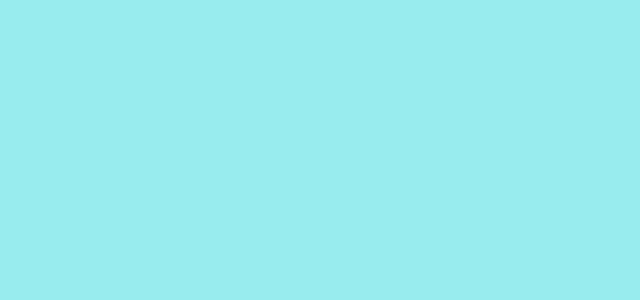
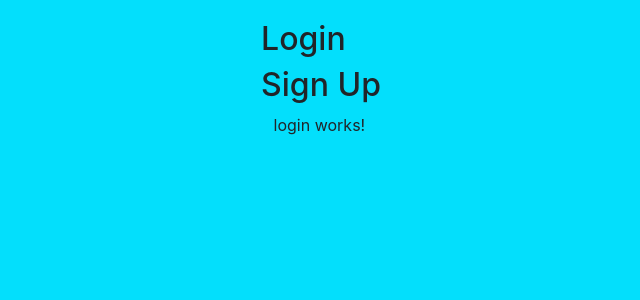
Before and after one commit to mlatif01/Bug-Tracker, an Angular app in the folder Angular/: page /user/login in a window 1280 px wide. Before the commit this address led to /. Shown: the top 300 px of the page, without its empty margins (319-959 px from the left). Built offline with nearby package versions, Linux system fonts and the light colour scheme.

Commit message:
added login component; added router links for sign in/sign up

```diff
--- a/Angular/src/app/app-routing.module.ts
+++ b/Angular/src/app/app-routing.module.ts
@@ -2,13 +2,15 @@ import { NgModule } from '@angular/core';
 import { Routes, RouterModule } from '@angular/router';
 import { UserComponent } from './user/user.component';
 import { RegistrationComponent } from './user/registration/registration.component';
+import { LoginComponent } from './user/login/login.component';
 
 
 const routes: Routes = [
   {path: '', redirectTo: '/user/registration', pathMatch: 'full'},
   {path: 'user', component: UserComponent,
   children: [
-    {path: 'registration', component: RegistrationComponent}
+    {path: 'registration', component: RegistrationComponent},
+    {path: 'login', component: LoginComponent}
   ]}
 ];
 
--- a/Angular/src/app/app.module.ts
+++ b/Angular/src/app/app.module.ts
@@ -10,12 +10,14 @@ import { AppComponent } from './app.component';
 import { UserComponent } from './user/user.component';
 import { RegistrationComponent } from './user/registration/registration.component';
 import { UserService } from './shared/user.service';
+import { LoginComponent } from './user/login/login.component';
 
 @NgModule({
   declarations: [
     AppComponent,
     UserComponent,
-    RegistrationComponent
+    RegistrationComponent,
+    LoginComponent
   ],
   imports: [
     BrowserModule,
--- /dev/null
+++ b/Angular/src/app/user/login/login.component.html
@@ -0,0 +1 @@
+<p>login works!</p>
--- /dev/null
+++ b/Angular/src/app/user/login/login.component.ts
@@ -0,0 +1,15 @@
+import { Component, OnInit } from '@angular/core';
+
+@Component({
+  selector: 'app-login',
+  templateUrl: './login.component.html',
+  styles: []
+})
+export class LoginComponent implements OnInit {
+
+  constructor() { }
+
+  ngOnInit() {
+  }
+
+}
--- a/Angular/src/app/user/user.component.html
+++ b/Angular/src/app/user/user.component.html
@@ -1,5 +1,13 @@
-<div class="container">
-    <div class="col-md-8 offset-md-2">
-      <router-outlet></router-outlet>
+<div class="wrapper">
+  <div class="wrapper-div">
+    <div class="tap-header">
+      <h2 routerLink='/user/login' routerLinkActive='active'>Login</h2>
+      <h2 routerLink='/user/registration' routerLinkActive='active'>Sign Up</h2>
     </div>
+    <div class="row">
+      <div class="col-md-10 offset-md-1">
+        <router-outlet></router-outlet>
+      </div>
+    </div>
+  </div>
 </div>
--- a/Angular/src/styles.css
+++ b/Angular/src/styles.css
@@ -1,7 +1,6 @@
-/* You can add global styles to this file, and also import other style files */
 /* You can add global styles to this file, and also import other style files */
 body{
-  background-color: #98EBEE;
+  background-color: #03dffc;
 }
 
 input.form-control, input.form-control:focus{
@@ -14,7 +13,6 @@ input.form-control, input.form-control:focus{
 
 input.form-control:focus{
   box-shadow: none;
-  border-bottom-color: black;
 }
 
 button[type=submit].btn{
@@ -23,31 +21,76 @@ button[type=submit].btn{
   color: #000;
 }
 
-div.form-group label{
-  color: black;
-  font-weight: bold;
+div.form-group label:not(.text-danger){
+  color: #545d6a;
+  font-weight: 700;
 }
 
 div.form-group.required > label:first-child:after{
   content:'*';
   color: #dc3545;
-padding-left: 5px;
+  padding-left: 5px;
 }
 
 #toast-container > div {
   opacity:1;
 }
 
-form{
-  margin: 0px 16px;
+.wrapper {
+  display: flex;
+  align-items: center;
+  flex-direction: column;
+  justify-content: center;
+  width: 100%;
+  padding: 20px;
 }
 
-div.side-header{
-  border:3px solid black;
-  width: 100px;
-
+.wrapped-div {
+  -webkit-border-radius: 10px 10px 10px 10px;
+  border-radius: 10px 10px 10px 10px;
+  background: #2e3137;
+  padding: 30px;
+  width: 90%;
+  max-width: 450px;
+  position: relative;
+  padding: 0px;
+  -webkit-box-shadow: 0 30px 60px 0 rgba(0,0,0,0.3);
+  box-shadow: 0 30px 60px 0 rgba(0,0,0,0.3);
 }
 
-h1 {
+/* Tabs */
+.tab-header{
   text-align: center;
 }
+
+.tab-header h2.active {
+  color: #fff;
+  border-bottom: 4px solid #fff;
+}
+
+.tab-header h2 {
+  text-align: center;
+  font-size: 18px;
+  font-weight: 600;
+  display:inline-block;
+  padding: 30px 40px 10px 40px;
+  cursor: pointer;
+  color: #545d6a;
+  border-bottom: 2px solid #545d6a;
+}
+
+.tab-header h2:focus {
+    outline: none;
+}
+
+form{
+    margin: 0px 16px;
+}
+
+div.form-group input.invalid{
+  border: 1px solid #dc3545;
+}
+div.form-group label:first-child{
+  text-transform: uppercase;
+  font-size: 0.9rem;
+}
```
Also changed, not shown: Angular/appStructure.txt (added).
